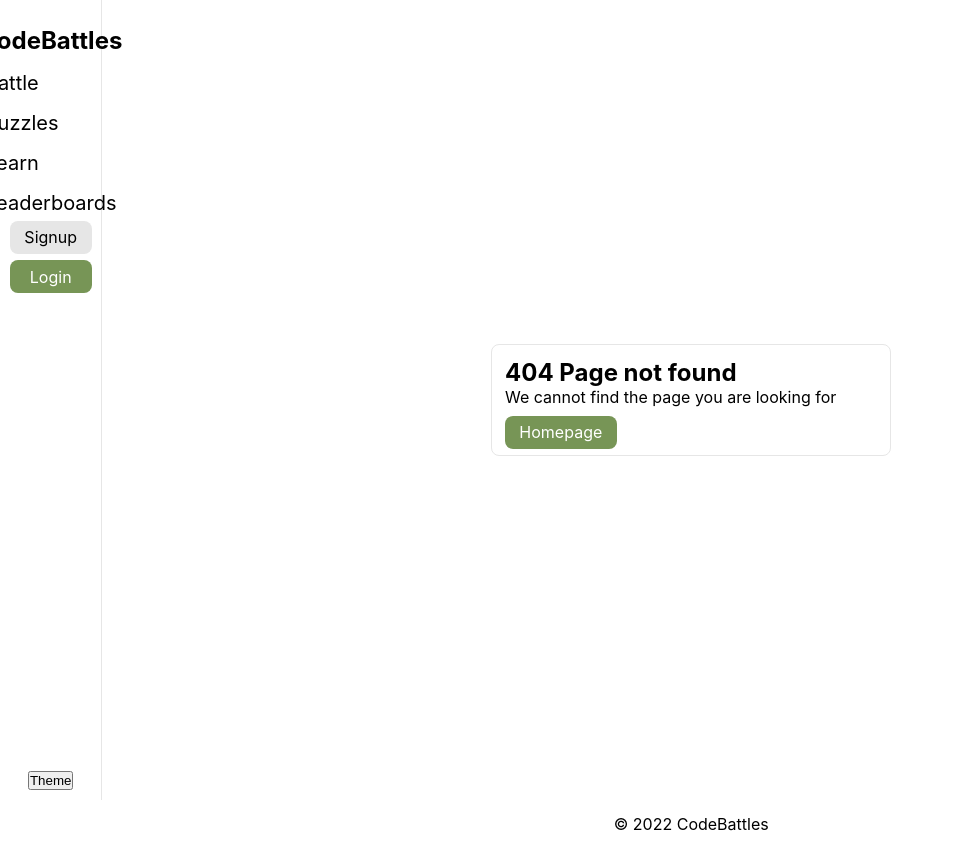
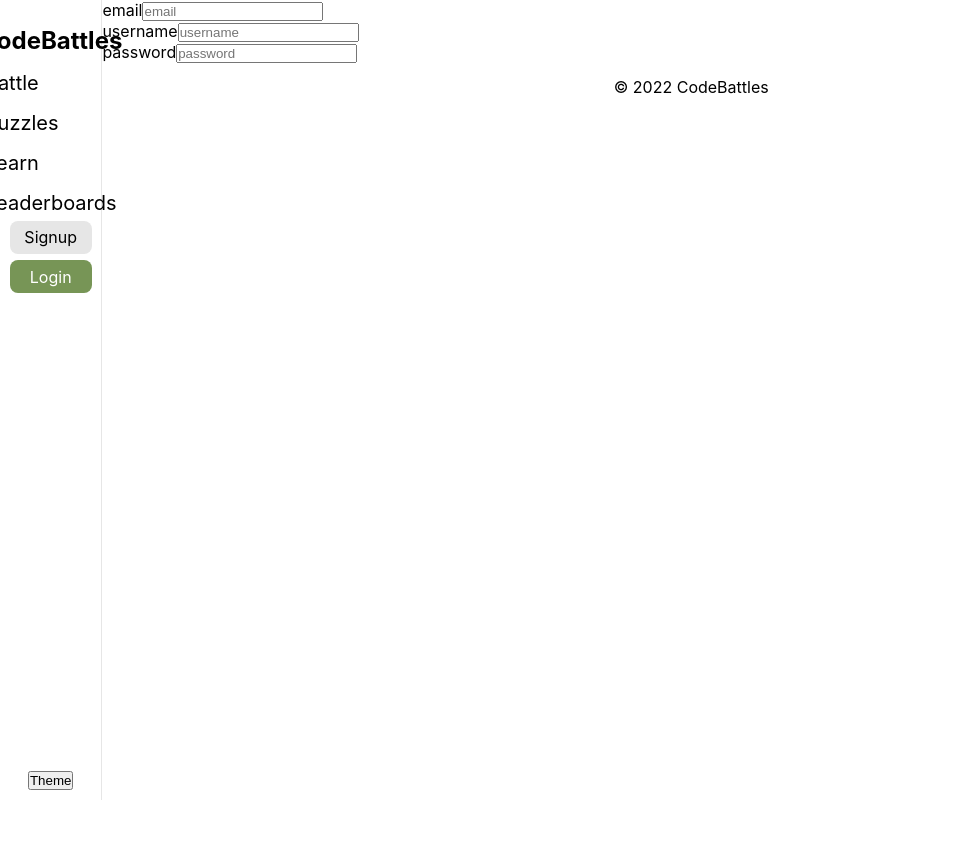
Before and after one commit to admclamb/codeBattles, a React (Create React App) app in the folder client/: page /signup in a window 1280 px wide. Before the commit this address had no page. Shown: the whole page, without its empty margins (0-954 px from the left). After the commit the page ends 800 px from the top, so only its background shows below. Built offline with nearby package versions, Linux system fonts and the light colour scheme.

Commit message:
updating forms

```diff
--- a/client/src/components/form/Form/Form.tsx
+++ b/client/src/components/form/Form/Form.tsx
@@ -1,17 +1,30 @@
-import React from 'react';
+import React, { ReactNode } from 'react';
 import { FormContext } from '../../../context/FormContext';
+import Input from '../Input/Input';
 
 type Props = {
-  children: React.ReactNode;
-  handleSubmit: React.FormEventHandler<HTMLFormElement>;
+  data: {};
+  onChange: React.ChangeEventHandler<HTMLInputElement>;
+  onSubmit: React.FormEventHandler<HTMLFormElement>;
 };
 
-const Form = ({ children, handleSubmit }: Props) => {
-  return (
-    <form onSubmit={handleSubmit}>
-      <FormContext.Provider value={}>{children}</FormContext.Provider>
-    </form>
-  );
+const Form = ({ data, onChange, onSubmit }: Props) => {
+  const inputElements = [];
+  console.log(data);
+  for (const item in data) {
+    const value = data[item] || '';
+    const inputElement = (
+      <Input
+        name={item}
+        value={value}
+        label={item}
+        placeholder={item}
+        onChange={onChange}
+      />
+    );
+    inputElements.push(inputElement);
+  }
+  return <form onSubmit={onSubmit}>{inputElements}</form>;
 };
 
 export default Form;
--- a/client/src/components/form/Input/Input.tsx
+++ b/client/src/components/form/Input/Input.tsx
@@ -1,25 +1,27 @@
 import React from 'react';
 
 type Props = {
-  handleChange: React.ChangeEventHandler<HTMLInputElement>;
+  onChange: React.ChangeEventHandler<HTMLInputElement>;
   value: string;
   type: string;
   placeholder: string;
   label: string;
+  name: string;
 };
 
-const Input = ({ handleChange, value, type, placeholder, label }: Props) => {
+const Input = ({ onChange, value, type, placeholder, label, name }: Props) => {
   return (
-    <>
+    <div>
       <label htmlFor={label}>{label}</label>
       <input
         id={label}
-        onChange={handleChange}
+        onChange={onChange}
         value={value}
         type={type}
+        name={name}
         placeholder={placeholder}
       />
-    </>
+    </div>
   );
 };
 
--- a/client/src/pages/PageRoutes.tsx
+++ b/client/src/pages/PageRoutes.tsx
@@ -2,11 +2,13 @@ import { Route, Routes } from 'react-router-dom';
 import Home from './Home/Home';
 import Puzzle from './Puzzle/Puzzle';
 import NoMatch from './NoMatch/NoMatch';
+import Signup from './Signup/Signup';
 const PageRoutes = () => {
   return (
     <Routes>
       <Route index element={<Home />} />
       <Route path="/puzzles" element={<Puzzle />} />
+      <Route path="/signup" element={<Signup />} />
       <Route path="*" element={<NoMatch />} />
     </Routes>
   );
--- a/client/src/pages/Signup/Signup.tsx
+++ b/client/src/pages/Signup/Signup.tsx
@@ -1,4 +1,4 @@
-import React, { useState } from 'react';
+import React, { useState, ChangeEvent, FormEvent } from 'react';
 import Form from '../../components/form/Form/Form';
 import { User } from '../../ts/interfaces/User';
 const Signup = () => {
@@ -7,12 +7,16 @@ const Signup = () => {
     username: '',
     password: '',
   });
-  const handleChange = ({ target }) => {};
-  return (
-    <Form>
-      <input />
-    </Form>
-  );
+  const onChange = ({ target }: ChangeEvent<HTMLInputElement>) => {
+    const { name, value } = target;
+    setSignup({
+      ...signup,
+      [name]: value,
+    });
+  };
+
+  const onSubmit = async (event: FormEvent<HTMLFormElement>) => {};
+  return <Form data={signup} onChange={onChange} onSubmit={onSubmit} />;
 };
 
 export default Signup;
```
